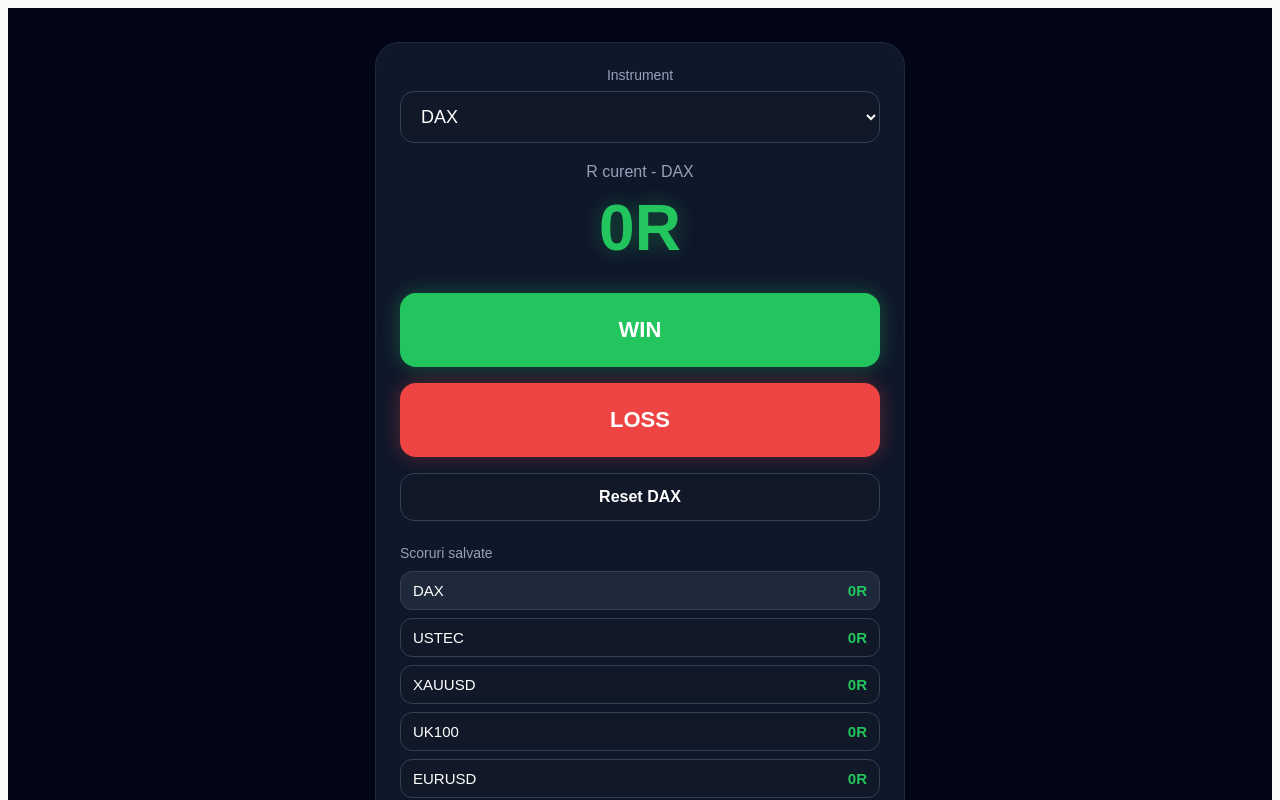
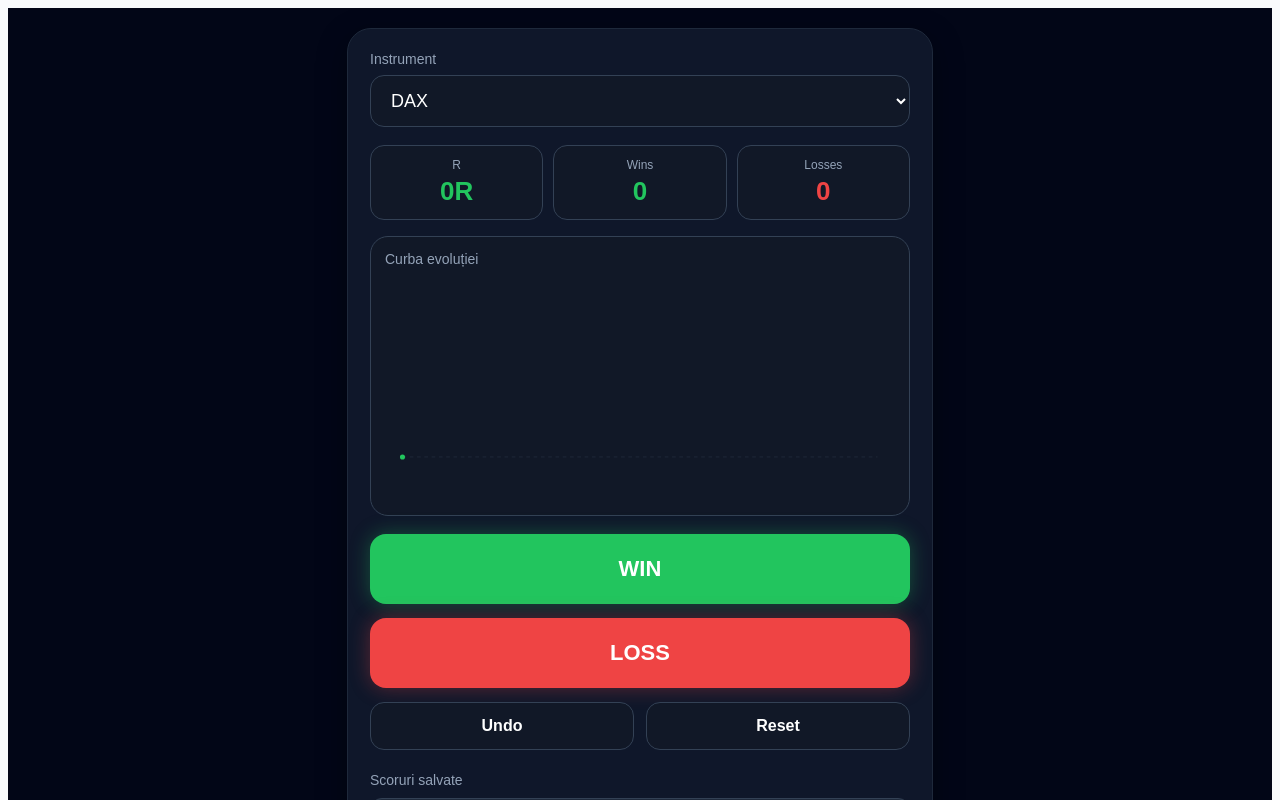
Before and after one commit to cismas300-trader/R-tracker-simple, a Next.js app: page / in a window 1280 px wide. Shown: the top 800 px of the page. Built offline with nearby package versions, Linux system fonts and the light colour scheme.

Commit message:
Update page.js

```diff
--- a/app/page.js
+++ b/app/page.js
@@ -1,83 +1,194 @@
 "use client";
 
-import { useEffect, useState } from "react";
+import { useEffect, useMemo, useState } from "react";
 
-const STORAGE_KEY = "r-by-instrument-v1";
+const STORAGE_KEY = "r-by-instrument-history-v2";
 const INSTRUMENTS = ["DAX", "USTEC", "XAUUSD", "UK100", "EURUSD"];
+
+const EMPTY_DATA = {
+  DAX: { history: [0], wins: 0, losses: 0 },
+  USTEC: { history: [0], wins: 0, losses: 0 },
+  XAUUSD: { history: [0], wins: 0, losses: 0 },
+  UK100: { history: [0], wins: 0, losses: 0 },
+  EURUSD: { history: [0], wins: 0, losses: 0 },
+};
+
+function normalizeData(parsed) {
+  const result = {};
+
+  for (const instrument of INSTRUMENTS) {
+    const item = parsed?.[instrument];
+    result[instrument] = {
+      history:
+        Array.isArray(item?.history) && item.history.length > 0
+          ? item.history
+          : [0],
+      wins: Number.isFinite(item?.wins) ? item.wins : 0,
+      losses: Number.isFinite(item?.losses) ? item.losses : 0,
+    };
+  }
+
+  return result;
+}
+
+function buildChart(history) {
+  if (!history || history.length === 0) return null;
+
+  const width = 700;
+  const height = 240;
+  const padding = 24;
+
+  const min = Math.min(...history, 0);
+  const max = Math.max(...history, 0);
+  const range = max - min || 1;
+
+  function getX(i) {
+    return padding + (i * (width - padding * 2)) / Math.max(history.length - 1, 1);
+  }
+
+  function getY(value) {
+    return height - padding - ((value - min) / range) * (height - padding * 2);
+  }
+
+  const zeroY = getY(0);
+
+  const segments = [];
+  for (let i = 0; i < history.length - 1; i++) {
+    const x1 = getX(i);
+    const y1 = getY(history[i]);
+    const x2 = getX(i + 1);
+    const y2 = getY(history[i + 1]);
+
+    segments.push({
+      x1,
+      y1,
+      x2,
+      y2,
+      positive: history[i + 1] >= history[i],
+    });
+  }
+
+  const dots = history.map((value, i) => ({
+    x: getX(i),
+    y: getY(value),
+    value,
+  }));
+
+  return { width, height, padding, zeroY, segments, dots };
+}
 
 export default function Page() {
   const [selectedInstrument, setSelectedInstrument] = useState("DAX");
-  const [scores, setScores] = useState({
-    DAX: 0,
-    USTEC: 0,
-    XAUUSD: 0,
-    UK100: 0,
-    EURUSD: 0,
-  });
+  const [data, setData] = useState(EMPTY_DATA);
 
   useEffect(() => {
     const saved = localStorage.getItem(STORAGE_KEY);
-    if (saved) {
+    if (!saved) return;
+
     try {
       const parsed = JSON.parse(saved);
-        setScores((prev) => ({ ...prev, ...parsed }));
+      setData(normalizeData(parsed));
     } catch {}
-    }
   }, []);
 
   useEffect(() => {
-    localStorage.setItem(STORAGE_KEY, JSON.stringify(scores));
-  }, [scores]);
+    localStorage.setItem(STORAGE_KEY, JSON.stringify(data));
+  }, [data]);
 
-  const currentR = scores[selectedInstrument] ?? 0;
+  const current = data[selectedInstrument] ?? EMPTY_DATA[selectedInstrument];
+  const currentHistory = current.history ?? [0];
+  const currentR = currentHistory[currentHistory.length - 1] ?? 0;
+  const currentWins = current.wins ?? 0;
+  const currentLosses = current.losses ?? 0;
+
+  const chart = useMemo(() => buildChart(currentHistory), [currentHistory]);
 
   function addWin() {
-    setScores((prev) => ({
+    setData((prev) => {
+      const item = prev[selectedInstrument];
+      const last = item.history[item.history.length - 1] ?? 0;
+
+      return {
         ...prev,
-      [selectedInstrument]: (prev[selectedInstrument] ?? 0) + 1,
-    }));
+        [selectedInstrument]: {
+          ...item,
+          history: [...item.history, last + 1],
+          wins: item.wins + 1,
+        },
+      };
+    });
   }
 
   function addLoss() {
-    setScores((prev) => ({
+    setData((prev) => {
+      const item = prev[selectedInstrument];
+      const last = item.history[item.history.length - 1] ?? 0;
+
+      return {
         ...prev,
-      [selectedInstrument]: (prev[selectedInstrument] ?? 0) - 1,
-    }));
+        [selectedInstrument]: {
+          ...item,
+          history: [...item.history, last - 1],
+          losses: item.losses + 1,
+        },
+      };
+    });
+  }
+
+  function undoLast() {
+    setData((prev) => {
+      const item = prev[selectedInstrument];
+      if (item.history.length <= 1) return prev;
+
+      const last = item.history[item.history.length - 1];
+      const beforeLast = item.history[item.history.length - 2];
+
+      return {
+        ...prev,
+        [selectedInstrument]: {
+          ...item,
+          history: item.history.slice(0, -1),
+          wins: last > beforeLast ? Math.max(0, item.wins - 1) : item.wins,
+          losses: last < beforeLast ? Math.max(0, item.losses - 1) : item.losses,
+        },
+      };
+    });
   }
 
   function resetCurrent() {
-    setScores((prev) => ({
+    setData((prev) => ({
       ...prev,
-      [selectedInstrument]: 0,
+      [selectedInstrument]: {
+        history: [0],
+        wins: 0,
+        losses: 0,
+      },
     }));
   }
 
   return (
     <div
       style={{
-        textAlign: "center",
-        padding: 24,
         minHeight: "100vh",
         background: "#020617",
-        display: "flex",
-        flexDirection: "column",
-        justifyContent: "center",
         color: "white",
+        padding: 20,
+        fontFamily: "Arial, Helvetica, sans-serif",
       }}
     >
       <div
         style={{
           width: "100%",
-          maxWidth: 480,
+          maxWidth: 540,
           margin: "0 auto",
           background: "#0f172a",
           border: "1px solid #1e293b",
           borderRadius: 24,
-          padding: 24,
+          padding: 22,
           boxShadow: "0 10px 30px rgba(0,0,0,0.35)",
         }}
       >
-        <div style={{ marginBottom: 20 }}>
+        <div style={{ marginBottom: 18 }}>
           <div style={{ fontSize: 14, color: "#94a3b8", marginBottom: 8 }}>
             Instrument
           </div>
@@ -103,30 +214,128 @@ export default function Page() {
           </select>
         </div>
 
-        <div style={{ fontSize: 16, color: "#94a3b8", marginBottom: 10 }}>
-          R curent - {selectedInstrument}
+        <div
+          style={{
+            display: "grid",
+            gridTemplateColumns: "1fr 1fr 1fr",
+            gap: 10,
+            marginBottom: 16,
+          }}
+        >
+          <div
+            style={{
+              background: "#111827",
+              border: "1px solid #334155",
+              borderRadius: 14,
+              padding: 12,
+              textAlign: "center",
+            }}
+          >
+            <div style={{ fontSize: 12, color: "#94a3b8", marginBottom: 4 }}>R</div>
+            <div
+              style={{
+                fontSize: 26,
+                fontWeight: 700,
+                color: currentR >= 0 ? "#22c55e" : "#ef4444",
+              }}
+            >
+              {currentR}R
+            </div>
           </div>
 
           <div
             style={{
-            fontSize: 64,
-            fontWeight: 700,
-            marginBottom: 28,
-            color: currentR >= 0 ? "#22c55e" : "#ef4444",
-            textShadow:
-              currentR >= 0
-                ? "0 0 20px rgba(34,197,94,0.35)"
-                : "0 0 20px rgba(239,68,68,0.35)",
+              background: "#111827",
+              border: "1px solid #334155",
+              borderRadius: 14,
+              padding: 12,
+              textAlign: "center",
             }}
           >
-          {currentR}R
+            <div style={{ fontSize: 12, color: "#94a3b8", marginBottom: 4 }}>Wins</div>
+            <div style={{ fontSize: 26, fontWeight: 700, color: "#22c55e" }}>
+              {currentWins}
+            </div>
           </div>
 
-        <div style={{ display: "flex", flexDirection: "column", gap: 16 }}>
+          <div
+            style={{
+              background: "#111827",
+              border: "1px solid #334155",
+              borderRadius: 14,
+              padding: 12,
+              textAlign: "center",
+            }}
+          >
+            <div style={{ fontSize: 12, color: "#94a3b8", marginBottom: 4 }}>Losses</div>
+            <div style={{ fontSize: 26, fontWeight: 700, color: "#ef4444" }}>
+              {currentLosses}
+            </div>
+          </div>
+        </div>
+
+        <div
+          style={{
+            background: "#111827",
+            border: "1px solid #334155",
+            borderRadius: 18,
+            padding: 14,
+            marginBottom: 18,
+          }}
+        >
+          <div style={{ fontSize: 14, color: "#94a3b8", marginBottom: 10 }}>
+            Curba evoluției
+          </div>
+
+          {chart ? (
+            <svg viewBox={`0 0 ${chart.width} ${chart.height}`} style={{ width: "100%", height: 220 }}>
+              <line
+                x1={chart.padding}
+                x2={chart.width - chart.padding}
+                y1={chart.zeroY}
+                y2={chart.zeroY}
+                stroke="#475569"
+                opacity="0.35"
+                strokeDasharray="5 5"
+              />
+
+              {chart.segments.map((segment, index) => (
+                <line
+                  key={index}
+                  x1={segment.x1}
+                  y1={segment.y1}
+                  x2={segment.x2}
+                  y2={segment.y2}
+                  stroke={segment.positive ? "#22c55e" : "#ef4444"}
+                  strokeWidth="4"
+                  strokeLinecap="round"
+                  style={{
+                    filter: segment.positive
+                      ? "drop-shadow(0 0 6px rgba(34,197,94,0.35))"
+                      : "drop-shadow(0 0 6px rgba(239,68,68,0.35))",
+                  }}
+                />
+              ))}
+
+              {chart.dots.map((dot, index) => (
+                <circle
+                  key={index}
+                  cx={dot.x}
+                  cy={dot.y}
+                  r="3.5"
+                  fill={dot.value >= 0 ? "#22c55e" : "#ef4444"}
+                />
+              ))}
+            </svg>
+          ) : null}
+        </div>
+
+        <div style={{ display: "flex", flexDirection: "column", gap: 14 }}>
           <button
             onClick={addWin}
             style={{
-              padding: 24,
+              width: "100%",
+              padding: 22,
               fontSize: 22,
               fontWeight: 700,
               borderRadius: 16,
@@ -143,7 +352,8 @@ export default function Page() {
           <button
             onClick={addLoss}
             style={{
-              padding: 24,
+              width: "100%",
+              padding: 22,
               fontSize: 22,
               fontWeight: 700,
               borderRadius: 16,
@@ -155,6 +365,23 @@ export default function Page() {
             }}
           >
             LOSS
+          </button>
+
+          <div style={{ display: "grid", gridTemplateColumns: "1fr 1fr", gap: 12 }}>
+            <button
+              onClick={undoLast}
+              style={{
+                padding: 14,
+                fontSize: 16,
+                fontWeight: 700,
+                borderRadius: 14,
+                border: "1px solid #334155",
+                background: "#111827",
+                color: "white",
+                cursor: "pointer",
+              }}
+            >
+              Undo
             </button>
 
             <button
@@ -170,21 +397,28 @@ export default function Page() {
                 cursor: "pointer",
               }}
             >
-            Reset {selectedInstrument}
+              Reset
             </button>
           </div>
+        </div>
 
-        <div style={{ marginTop: 24, textAlign: "left" }}>
+        <div style={{ marginTop: 22 }}>
           <div style={{ fontSize: 14, color: "#94a3b8", marginBottom: 10 }}>
             Scoruri salvate
           </div>
+
           <div style={{ display: "grid", gap: 8 }}>
-            {INSTRUMENTS.map((instrument) => (
+            {INSTRUMENTS.map((instrument) => {
+              const item = data[instrument];
+              const value = item.history[item.history.length - 1] ?? 0;
+
+              return (
                 <div
                   key={instrument}
                   style={{
-                  display: "flex",
-                  justifyContent: "space-between",
+                    display: "grid",
+                    gridTemplateColumns: "1fr auto auto auto",
+                    gap: 10,
                     alignItems: "center",
                     padding: "10px 12px",
                     borderRadius: 12,
@@ -194,16 +428,19 @@ export default function Page() {
                   }}
                 >
                   <span>{instrument}</span>
+                  <span style={{ color: "#22c55e", fontWeight: 700 }}>W {item.wins}</span>
+                  <span style={{ color: "#ef4444", fontWeight: 700 }}>L {item.losses}</span>
                   <span
                     style={{
-                    color: (scores[instrument] ?? 0) >= 0 ? "#22c55e" : "#ef4444",
+                      color: value >= 0 ? "#22c55e" : "#ef4444",
                       fontWeight: 700,
                     }}
                   >
-                  {scores[instrument] ?? 0}R
+                    {value}R
                   </span>
                 </div>
-            ))}
+              );
+            })}
           </div>
         </div>
       </div>
```
Lines whose indentation alone changed are shown as unchanged.
